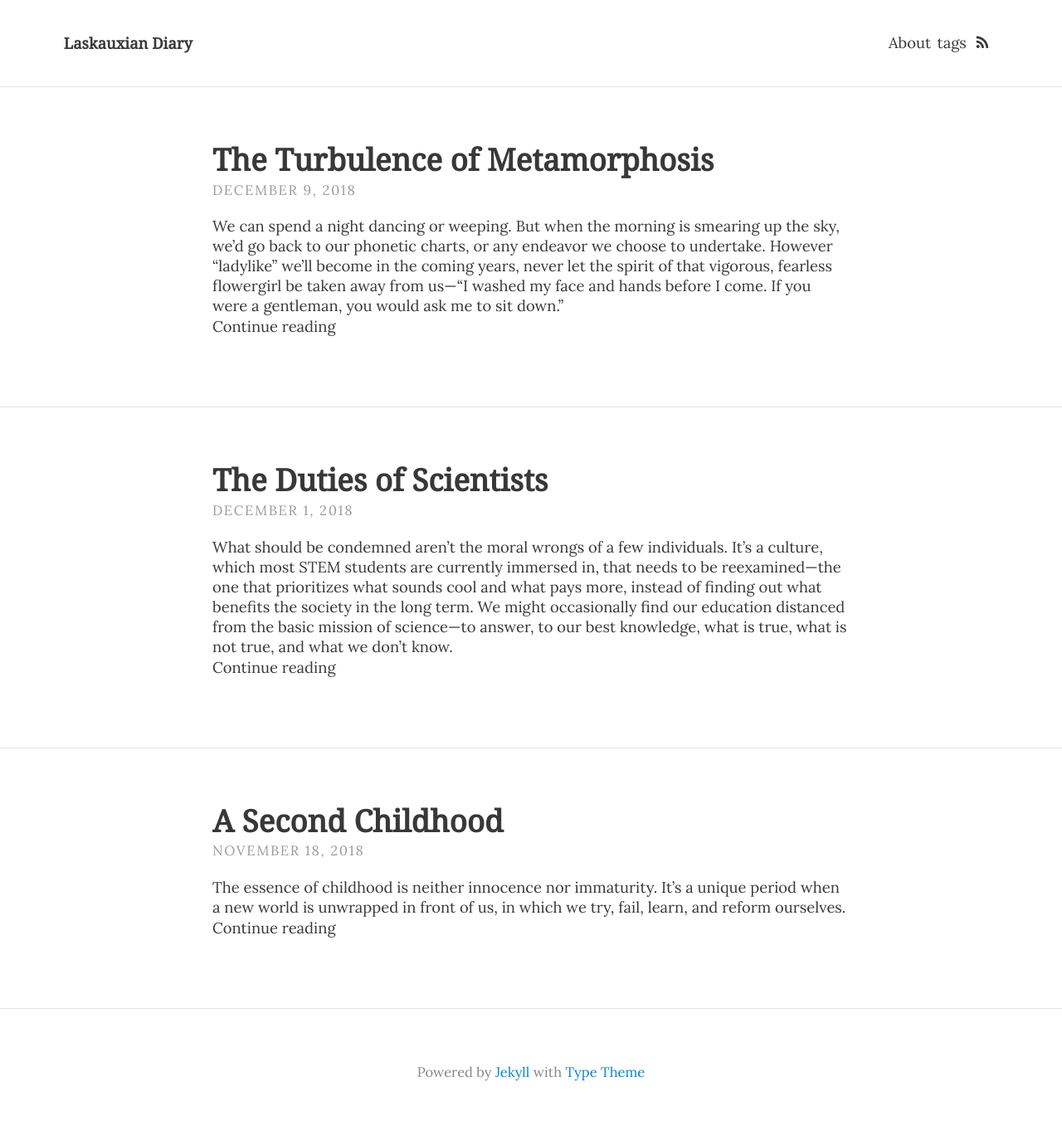
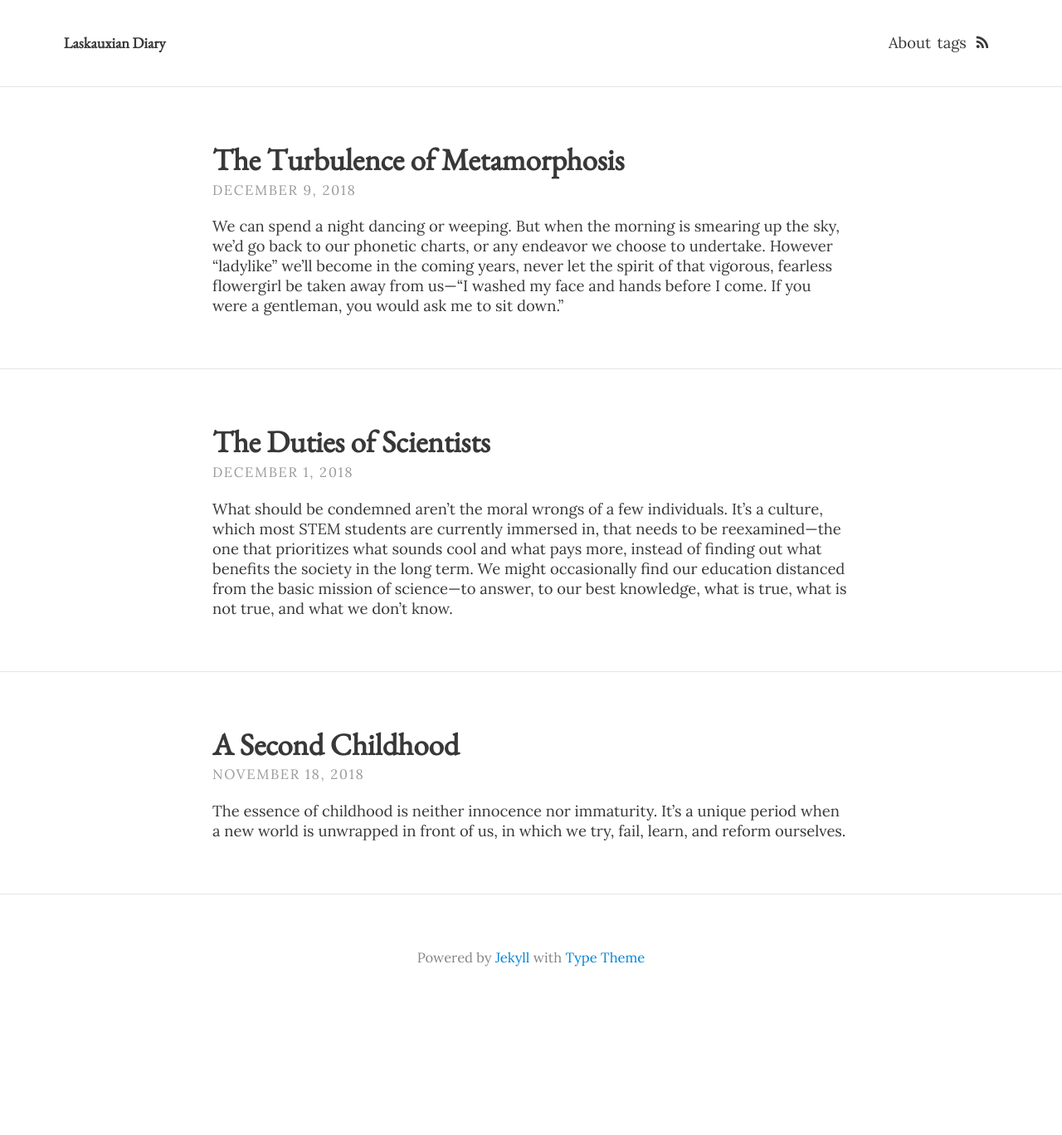
Before and after one commit to laskaux/laskaux.github.io, a Jekyll site: the page built from index.html, in a window 1280 px wide. Shown: the whole page at 83% size. Built offline with Jekyll 4.4.1, drawn with Linux system fonts in a browser that asks for light colours; the list of posts is cut into pages by our own code; after the commit the page ends 1230 px from its top, so only the background shows below that.

Commit message:
EB Garamond

```diff
--- a/_config.yml
+++ b/_config.yml
@@ -62,7 +62,7 @@ theme_settings:
   # Colours, typography and padding
   # Open the "_sass > base" folder, and open "_variables.scss"
   #google_fonts: "Cabin:600,600i|Noto+Sans:400,400i,700,700i"
-  google_fonts: "Noto+Serif:400,400i|Lora:400,400i,700,700i"
+  google_fonts: "EB+Garamond:400,400i|Lora:400,400i,700,700i"
 
   # Post navigation
   post_navigation: true
--- a/_layouts/home.html
+++ b/_layouts/home.html
@@ -25,9 +25,9 @@ layout: default
       </header>
       <div class="excerpt">
         {{ post.excerpt }}
-        <p href="{{ post.url | relative_url }}">
-          {{ site.theme_settings.str_continue_reading }}
-        </p>
+        <a href="{{ post.url | relative_url }}">
+          {{<br />site.theme_settings.str_continue_reading }}
+        </a>
       </div>
     </div>
     {% endfor %}
--- a/_sass/base/_variables.scss
+++ b/_sass/base/_variables.scss
@@ -1,6 +1,6 @@
 // Typography
 $font-family-main: 'Lora', serif;
-$font-family-headings: 'Noto Serif', serif;
+$font-family-headings: 'EB Garamond', serif;
 $font-size: 1.15em;
 
 // Padding
```
